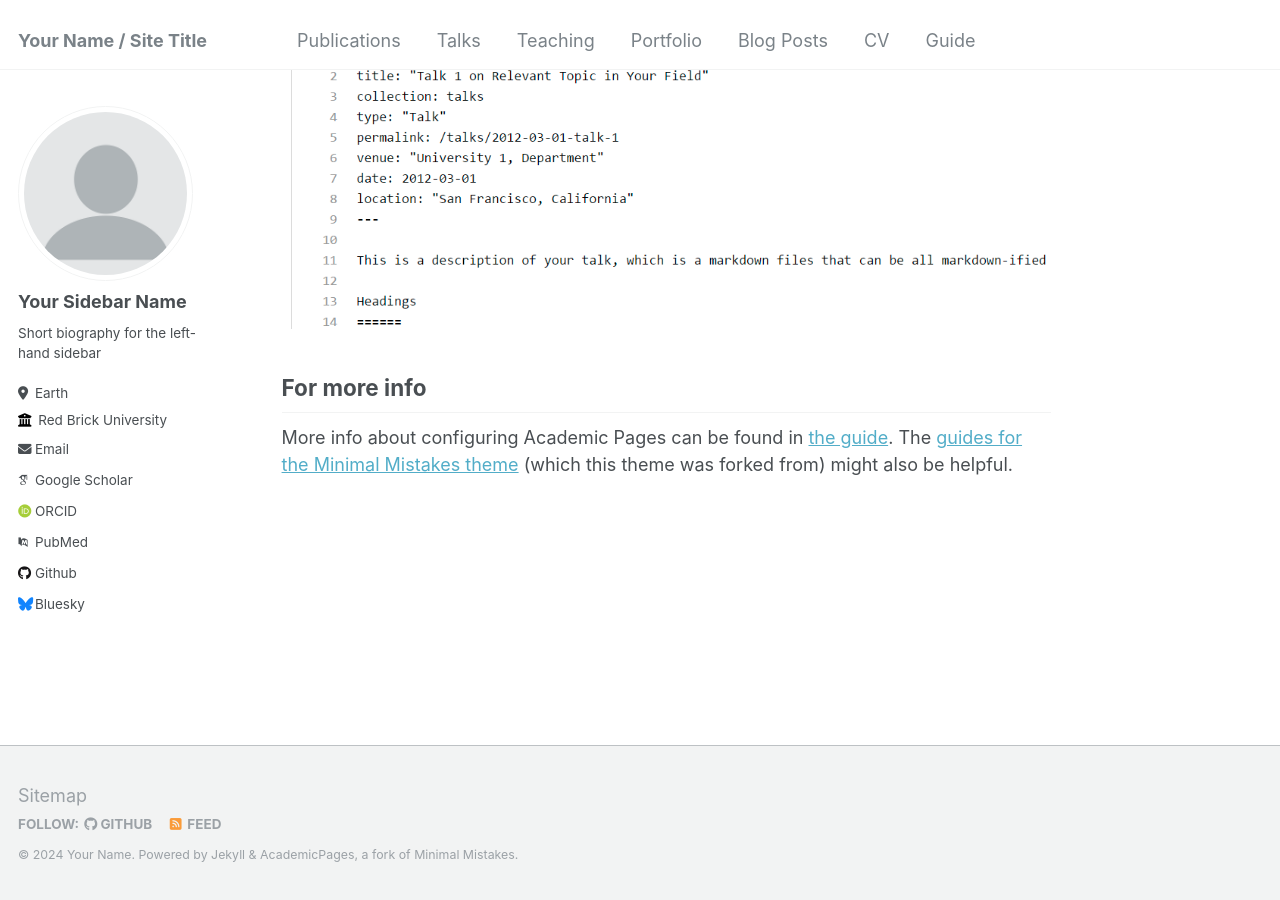
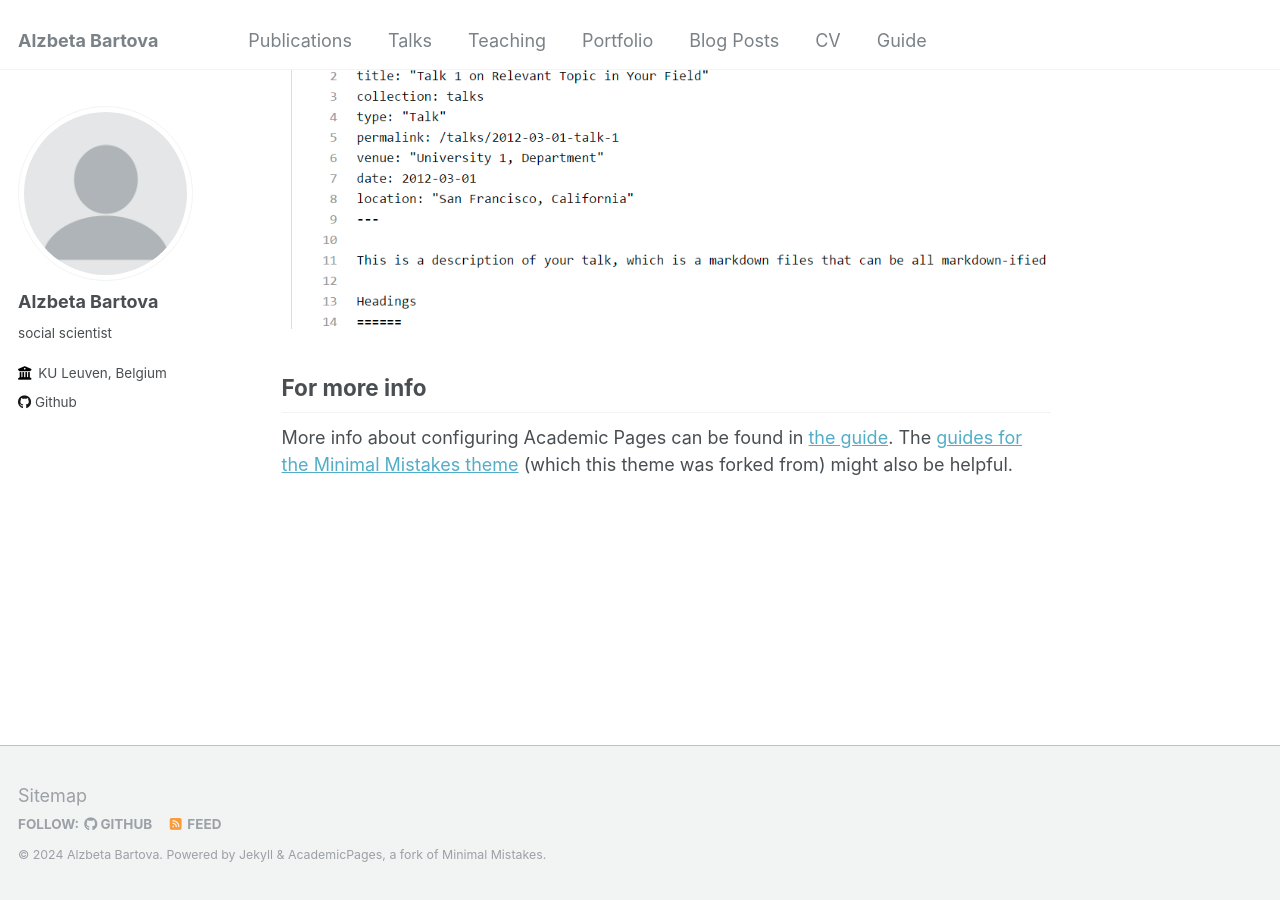
Before and after one commit to alzbetab/alzbetab.github.io, a Jekyll site: the page built from _pages/about.md, in a window 1280 px wide and 900 px high, scrolled down 2660 px. Built offline with Jekyll 4.4.1, drawn with Linux system fonts in a browser that asks for light colours; some web fonts are replaced.

Commit message:
Update _config.yml

```diff
--- a/_config.yml
+++ b/_config.yml
@@ -8,13 +8,13 @@
 
 # Basic Site Settings
 locale                   : "en-US"
-title                    : "Your Name / Site Title"
+title                    : "Alzbeta Bartova"
 title_separator          : "-"
-name                     : &name "Your Name"
+name                     : &name "Alzbeta Bartova"
 description              : &description "personal description"
-url                      : https://academicpages.github.io # the base hostname & protocol for your site e.g. "https://mmistakes.github.io"
+url                      : https://alzbetab.github.io # the base hostname & protocol for your site e.g. "https://mmistakes.github.io"
 baseurl                  : "" # the subpath of your site, e.g. "/blog"
-repository               : "academicpages/academicpages.github.io"
+repository               : "alzbetab/alzbetab.github.io"
 
 # Site Author - The following control what appear as part of the author content on the side bar.
 #               If a field is blank the icon and link will not appear, otherwise it will be shown.
@@ -22,33 +22,33 @@ repository               : "academicpages/academicpages.github.io"
 author:
   # Biographic information
   avatar           : "profile.png"
-  name             : "Your Sidebar Name"
+  name             : "Alzbeta Bartova"
   pronouns         : # example: "she/her"
-  bio              : "Short biography for the left-hand sidebar"
-  location         : "Earth"
-  employer         : "Red Brick University"
+  bio              : "social scientist"
+  location         : # "Earth"
+  employer         : "KU Leuven, Belgium"
   uri              : # URL
-  email            : "none@example.org"
+  email            : # "none@example.org"
 
   # Academic websites
   arxiv            : # URL - Update with the correct link to your profile
-  googlescholar    : "https://scholar.google.com/citations?user=PS_CX0AAAAAJ"
+  googlescholar    : # "https://scholar.google.com/citations?user=PS_CX0AAAAAJ"
   impactstory      : # URL
-  orcid            : "http://orcid.org/yourorcidurl"
+  orcid            : # "http://orcid.org/yourorcidurl"
   semantic         : # URL
-  pubmed           : "https://www.ncbi.nlm.nih.gov/pubmed/?term=john+snow"
+  pubmed           : # "https://www.ncbi.nlm.nih.gov/pubmed/?term=john+snow"
   researchgate     : # URL
 
   # Repositories and software development
   bitbucket        : # Username - Update with your username on the site
   codepen          : # Username
   dribbble         : # Username
-  github           : "academicpages"
+  github           : "alzbetab"
   kaggle           : # Username
   stackoverflow    : # User number or user number and name (i.e., use "1" or "1/jeff-atwood")
 
   # Social media
-  bluesky          : "bsky.app" # Replace this with you Bluesky username
+  bluesky          : # "bsky.app" # Replace this with you Bluesky username
   facebook         : # Username
   flickr           : # Username
   foursquare       : # Username
```
